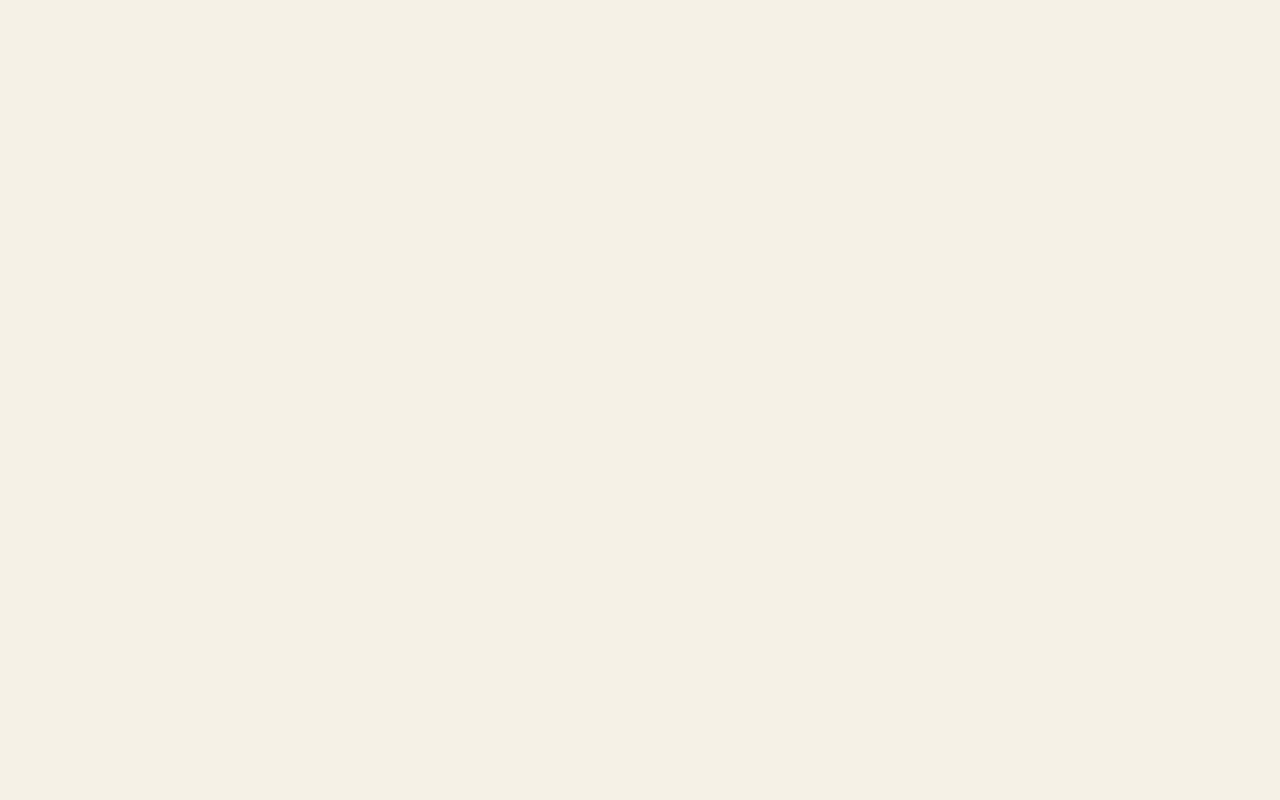
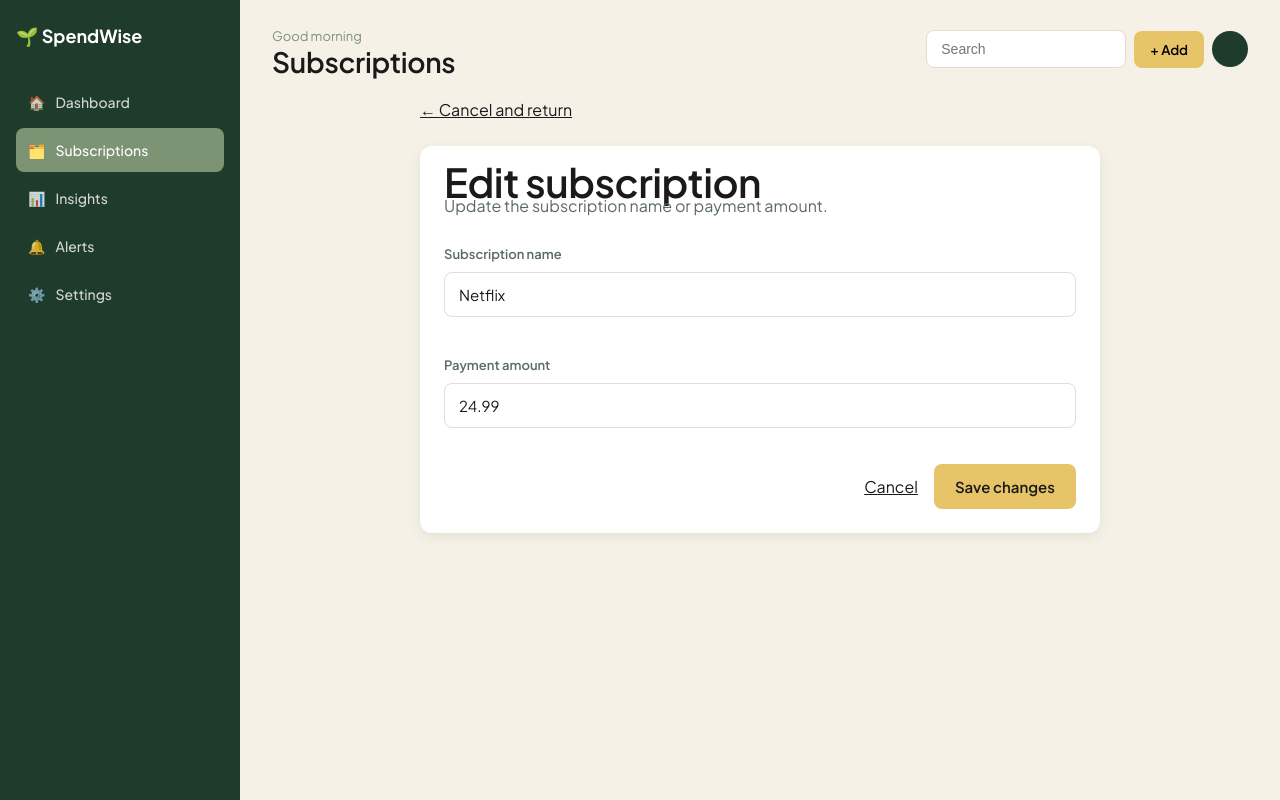
Before and after one commit to Namishr69/SpendWise-COMP602, a React app in the folder frontend/: page /subscriptions/netflix/edit in a window 1280 px wide. Before the commit this address had no page. Built offline with nearby package versions, Linux system fonts and the light colour scheme; the HTML template or start-up script is replaced by a standard one.

Commit message:
feat: add subscription editing with validation

```diff
--- a/frontend/src/App.jsx
+++ b/frontend/src/App.jsx
@@ -125,6 +125,7 @@ import SignupPage from './pages/SignupPage.jsx'
 import DashboardPage from './pages/DashboardPage.jsx'
 import SubscriptionsPage from './pages/SubscriptionsPage'
 import SubscriptionDetailPage from './pages/SubscriptionDetailPage'
+import EditSubscriptionPage from './pages/EditSubscriptionPage'
 
 function App() {
   return (
@@ -139,6 +140,10 @@ function App() {
           path="/subscriptions/:subscriptionId"
           element={<SubscriptionDetailPage />}
         />
+        <Route
+          path="/subscriptions/:subscriptionId/edit"
+          element={<EditSubscriptionPage />}
+        />
       </Routes>
     </BrowserRouter>
   )
--- /dev/null
+++ b/frontend/src/pages/EditSubscriptionPage.css
@@ -0,0 +1,21 @@
+.edit-page {
+  max-width: 680px;
+  margin: 0 auto;
+}
+
+.edit-form-card {
+  margin-top: 1.5rem;
+}
+
+.edit-form-card form {
+  display: grid;
+  gap: 1.25rem;
+  margin-top: 1.5rem;
+}
+
+.edit-form-actions {
+  display: flex;
+  justify-content: flex-end;
+  align-items: center;
+  gap: 1rem;
+}
--- /dev/null
+++ b/frontend/src/pages/EditSubscriptionPage.jsx
@@ -0,0 +1,100 @@
+import { useState } from 'react'
+import { Link, Navigate, useNavigate, useParams } from 'react-router-dom'
+import AppShell from '../layouts/AppShell'
+import Button from '../components/ui/Button'
+import Card from '../components/ui/Card'
+import Input from '../components/ui/Input'
+import { useSubscriptions } from '../context/subscriptionsContext'
+import './EditSubscriptionPage.css'
+
+function EditSubscriptionPage() {
+  const { subscriptionId } = useParams()
+  const navigate = useNavigate()
+  const { getSubscription, updateSubscription } = useSubscriptions()
+  const subscription = getSubscription(subscriptionId)
+
+  const [name, setName] = useState(subscription?.name ?? '')
+  const [amount, setAmount] = useState(
+    subscription ? String(subscription.amount) : '',
+  )
+  const [errors, setErrors] = useState({})
+
+  if (!subscription) {
+    return <Navigate to="/subscriptions" replace />
+  }
+
+  function validateForm() {
+    const nextErrors = {}
+    const numericAmount = Number(amount)
+
+    if (!name.trim()) {
+      nextErrors.name = 'Enter a subscription name.'
+    }
+
+    if (!amount || Number.isNaN(numericAmount) || numericAmount <= 0) {
+      nextErrors.amount = 'Enter an amount greater than zero.'
+    }
+
+    setErrors(nextErrors)
+
+    return Object.keys(nextErrors).length === 0
+  }
+
+  function handleSubmit(event) {
+    event.preventDefault()
+
+    if (!validateForm()) {
+      return
+    }
+
+    updateSubscription(subscription.id, {
+      name: name.trim(),
+      amount: Number(amount),
+    })
+
+    navigate(`/subscriptions/${subscription.id}`)
+  }
+
+  return (
+    <AppShell activeNav="Subscriptions">
+      <div className="edit-page">
+        <Link to={`/subscriptions/${subscription.id}`}>
+          ← Cancel and return
+        </Link>
+
+        <Card className="edit-form-card">
+          <h1>Edit subscription</h1>
+          <p>Update the subscription name or payment amount.</p>
+
+          <form onSubmit={handleSubmit} noValidate>
+            <Input
+              id="subscription-name"
+              label="Subscription name"
+              value={name}
+              onChange={(event) => setName(event.target.value)}
+              error={errors.name}
+            />
+
+            <Input
+              id="subscription-amount"
+              label="Payment amount"
+              type="number"
+              min="0.01"
+              step="0.01"
+              value={amount}
+              onChange={(event) => setAmount(event.target.value)}
+              error={errors.amount}
+            />
+
+            <div className="edit-form-actions">
+              <Link to={`/subscriptions/${subscription.id}`}>Cancel</Link>
+              <Button type="submit">Save changes</Button>
+            </div>
+          </form>
+        </Card>
+      </div>
+    </AppShell>
+  )
+}
+
+export default EditSubscriptionPage
```
